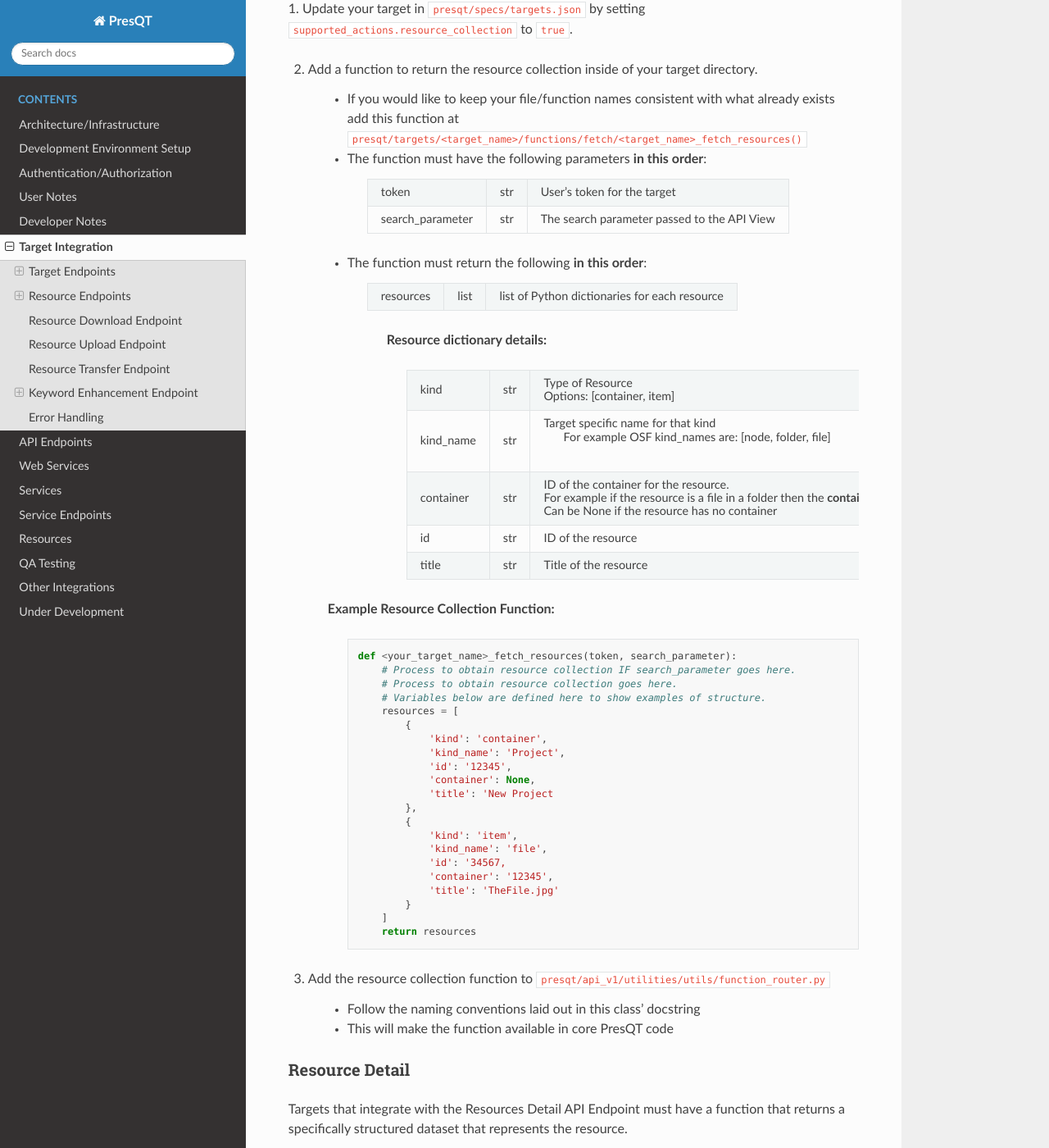
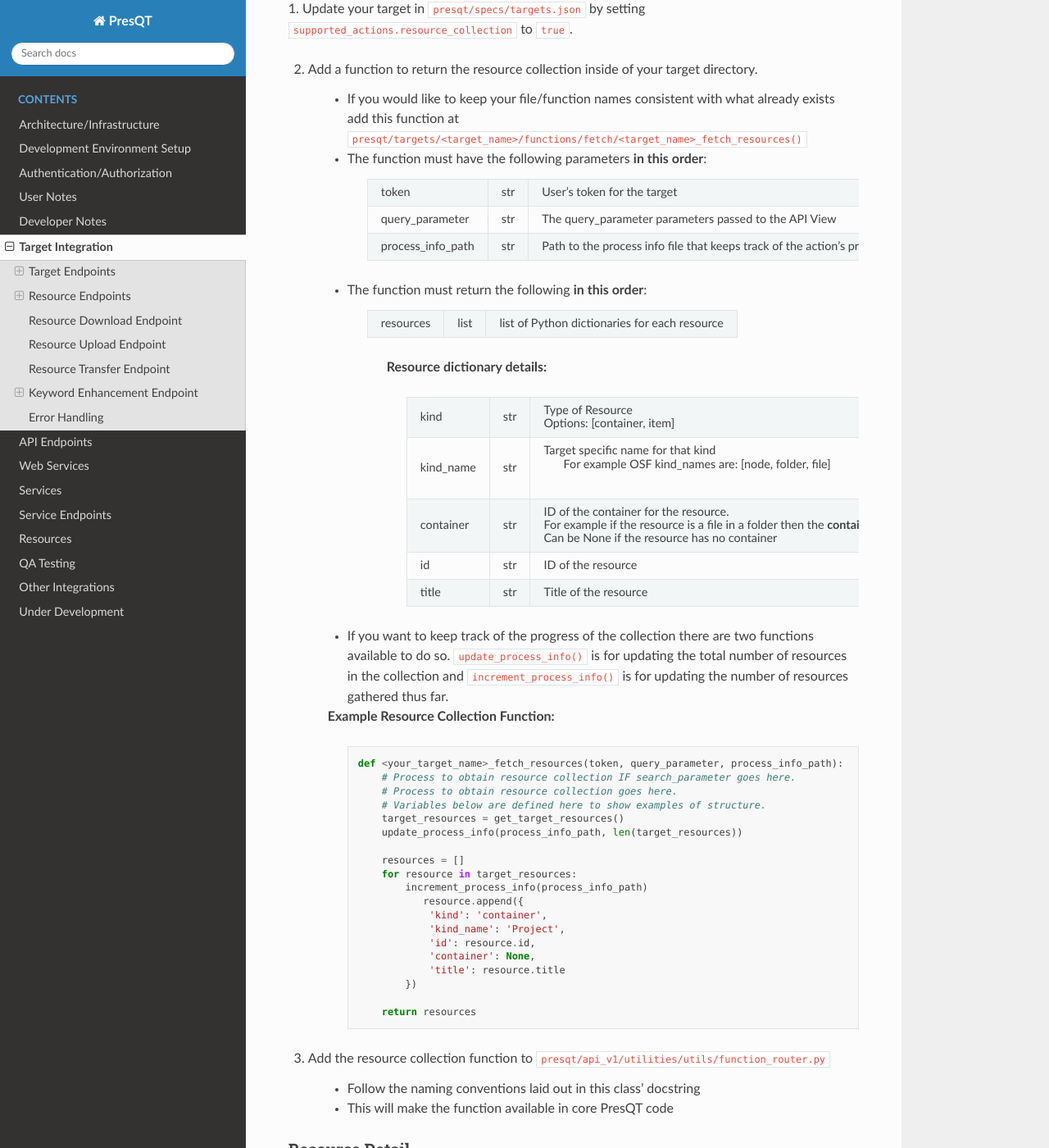
Before and after one commit to Lucy-Family-Institute/presqt, a Sphinx documentation site: the page built from docs/target_integration.rst, in a window 1280 px wide and 1400 px high, scrolled down 2128 px. Shown: the whole window at 82% size. Built offline with Sphinx 7.4.7 and the Read the Docs theme 2.0.0, drawn with Linux system fonts in a browser that asks for light colours.

Commit message:
Added collection job endpoint and updated docs

```diff
--- a/docs/target_integration.rst
+++ b/docs/target_integration.rst
@@ -97,10 +97,11 @@ structure on the front end.
 
     * The function must have the following parameters **in this order**:
 
-        ================ === ===========================================
-        token            str User's token for the target
-        search_parameter str The search parameter passed to the API View
-        ================ === ===========================================
+        ================= === =======================================================================
+        token             str User's token for the target
+        query_parameter   str The query_parameter parameters passed to the API View
+        process_info_path str Path to the process info file that keeps track of the action's progress
+        ================= === =======================================================================
 
     * The function must return the following **in this order**:
 
@@ -126,30 +127,32 @@ structure on the front end.
                 title     str Title of the resource
                 ========= === =============================================================================================================
 
+    * If you want to keep track of the progress of the collection there are two functions available
+      to do so. ``update_process_info()`` is for updating the total number of resources in the collection
+      and ``increment_process_info()`` is for updating the number of resources gathered thus far.
+
     **Example Resource Collection Function:**
 
         .. code-block:: python
 
-            def <your_target_name>_fetch_resources(token, search_parameter):
+            def <your_target_name>_fetch_resources(token, query_parameter, process_info_path):
                 # Process to obtain resource collection IF search_parameter goes here.
                 # Process to obtain resource collection goes here.
                 # Variables below are defined here to show examples of structure.
-                resources = [
-                    {
+                target_resources = get_target_resources()
+                update_process_info(process_info_path, len(target_resources))
+
+                resources = []
+                for resource in target_resources:
+                    increment_process_info(process_info_path)
+                       resource.append({
                         'kind': 'container',
                         'kind_name': 'Project',
-                        'id': '12345',
+                        'id': resource.id,
                         'container': None,
-                        'title': 'New Project
-                    },
-                    {
-                        'kind': 'item',
-                        'kind_name': 'file',
-                        'id': '34567,
-                        'container': '12345',
-                        'title': 'TheFile.jpg'
-                    }
-                ]
+                        'title': resource.title
+                    })
+
                 return resources
 
 3. Add the resource collection function to ``presqt/api_v1/utilities/utils/function_router.py``
```
Also changed, not shown: docs/api_endpoints.rst (+33 -0 lines), 3 other files.
